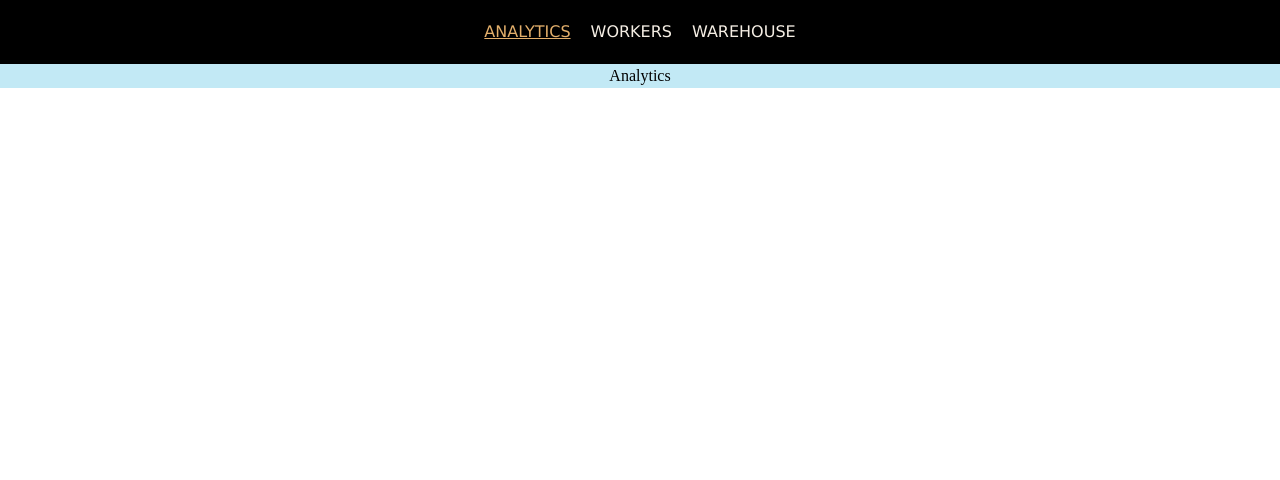
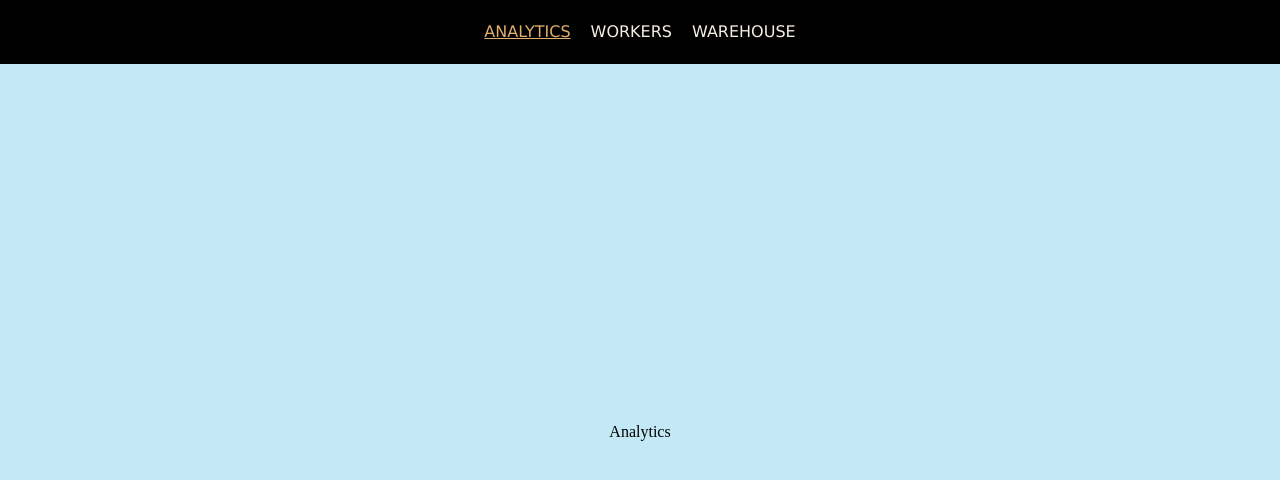
Before and after one commit to alexurbanskyi/accountingworkers, a React (Create React App) app: page / in a window 1280 px wide. Shown: the top 480 px of the page. Built offline with nearby package versions, Linux system fonts and the light colour scheme.

Commit message:
background

```diff
--- a/src/Pages/Analytics/Analytics.css
+++ b/src/Pages/Analytics/Analytics.css
@@ -1,8 +1,6 @@
 .analytics{
-    height: 100%;
     display: flex;
-    flex-grow: 1;
     align-items: center;
     justify-content: center;
-    background-color: rgb(194, 233, 245);
+    height: 100%;
 }
--- a/src/Pages/Layout/Layout.css
+++ b/src/Pages/Layout/Layout.css
@@ -1,5 +1,9 @@
 .layout{
+    height: 100vh;
     display: flex;
     flex-direction: column;
-    height: 100vh;
 }
+.main{
+    flex-grow: 1;
+    background-color: rgb(194, 233, 245);
+}
```
